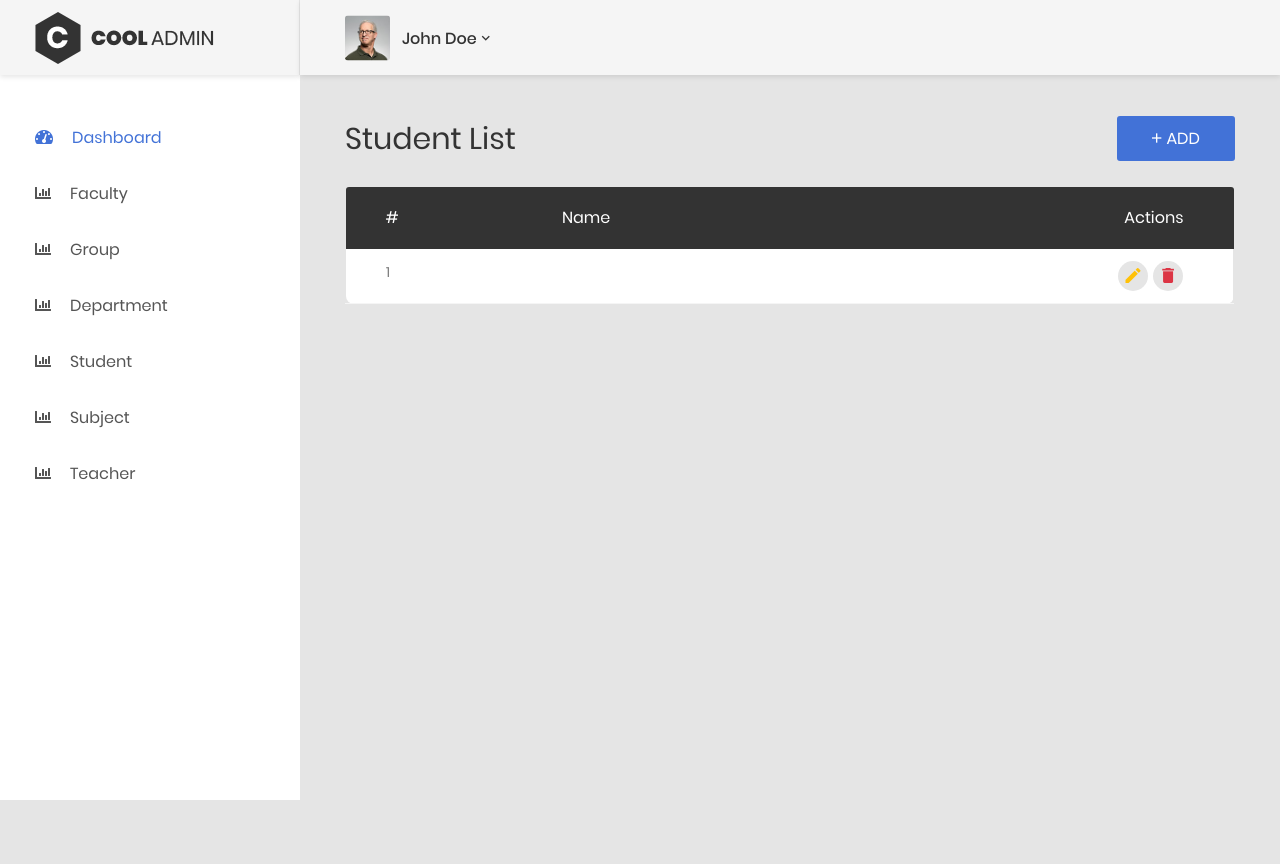
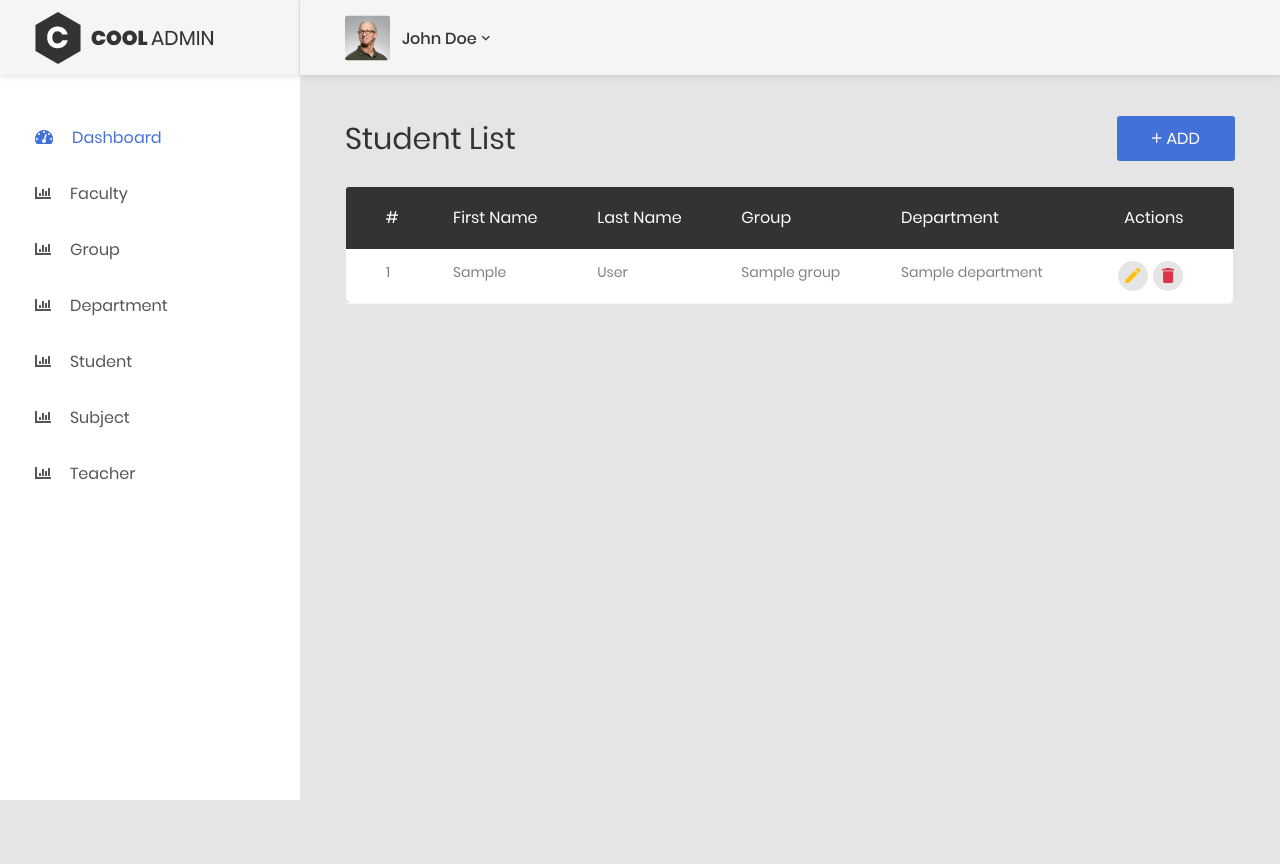
Before and after one commit to Mirshohid1/11-lesson, a Django app: page /students/ in a window 1280 px wide. Run offline with Django 5.2, Linux system fonts and the light colour scheme; tables that the repository leaves empty hold one stand-in row (values such as "Sample post"); some libraries are stand-ins or nearby versions.

Commit message:
in progress

```diff
--- a/templates/group_list.html
+++ b/templates/group_list.html
@@ -144,6 +144,7 @@
                                     <tr>
                                         <th>#</th>
                                         <th>Name</th>
+                                        <th>Faculty</th>
                                         <th>Actions</th>
                                     </tr>
                                     </thead>
@@ -152,6 +153,7 @@
                                     <tr>
                                         <td>{{ group.pk }}</td>
                                         <td>{{ group.name }}</td>
+                                        <td>{{ group.faculty.name }}</td>
                                         <td>
                                             <div class="table-data-feature">
                                                 <a class="item" data-toggle="tooltip" href="#" data-placement="top"
--- a/templates/student_list.html
+++ b/templates/student_list.html
@@ -143,7 +143,10 @@
                                     <thead>
                                     <tr>
                                         <th>#</th>
-                                        <th>Name</th>
+                                        <th>First Name</th>
+                                        <th>Last Name</th>
+                                        <th>Group</th>
+                                        <th>Department</th>
                                         <th>Actions</th>
                                     </tr>
                                     </thead>
@@ -151,7 +154,10 @@
                                     {% for student in students %}
                                     <tr>
                                         <td>{{ student.pk }}</td>
-                                        <td>{{ student.name }}</td>
+                                        <td>{{ student.first_name }}</td>
+                                        <td>{{ student.last_name }}</td>
+                                        <td>{{ student.group.name }}</td>
+                                        <td>{{ student.department.name }}</td>
                                         <td>
                                             <div class="table-data-feature">
                                                 <a class="item" data-toggle="tooltip" href="#" data-placement="top"
--- a/templates/subject_list.html
+++ b/templates/subject_list.html
@@ -144,6 +144,7 @@
                                     <tr>
                                         <th>#</th>
                                         <th>Name</th>
+                                        <th>Department</th>
                                         <th>Actions</th>
                                     </tr>
                                     </thead>
@@ -152,6 +153,7 @@
                                     <tr>
                                         <td>{{ subject.pk }}</td>
                                         <td>{{ subject.name }}</td>
+                                        <td>{{ subject.department.name }}</td>
                                         <td>
                                             <div class="table-data-feature">
                                                 <a class="item" data-toggle="tooltip" href="#" data-placement="top"
```
Also changed, not shown: templates/teacher_list.html (+6 -2 lines).
